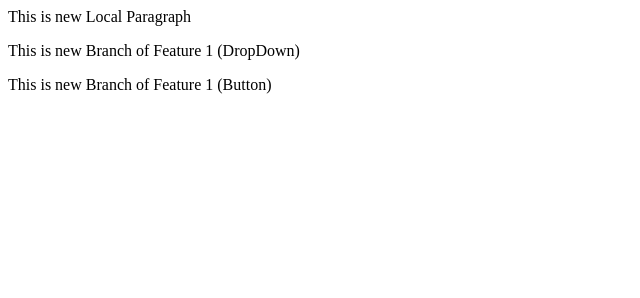
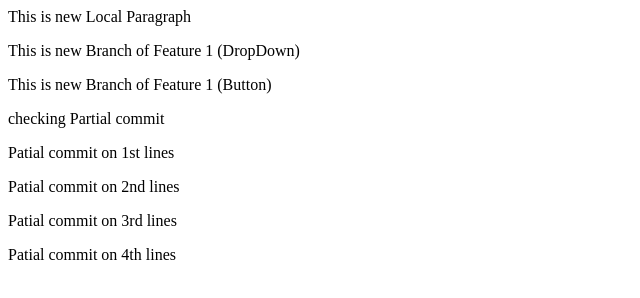
Before and after one commit to Mitindra01/DemoGit02, a plain HTML site: page index.html in a window 1280 px wide. Shown: the whole page, without its empty margins (0-640 px from the left). Drawn offline with Linux system fonts and the light colour scheme.

Commit message:
changes for html

```diff
--- a/index.html
+++ b/index.html
@@ -1,3 +1,13 @@
 <p>This is new Local Paragraph</p>
 <p>This is new Branch of Feature 1 (DropDown)</p>
 <p>This is new Branch of Feature 1 (Button)</p>
+
+<p>checking Partial commit</p>
+
+<p>Patial commit on 1st lines</p>
+
+<p>Patial commit on 2nd lines</p>
+
+<p>Patial commit on 3rd lines</p>
+
+<p>Patial commit on 4th lines</p>
```
